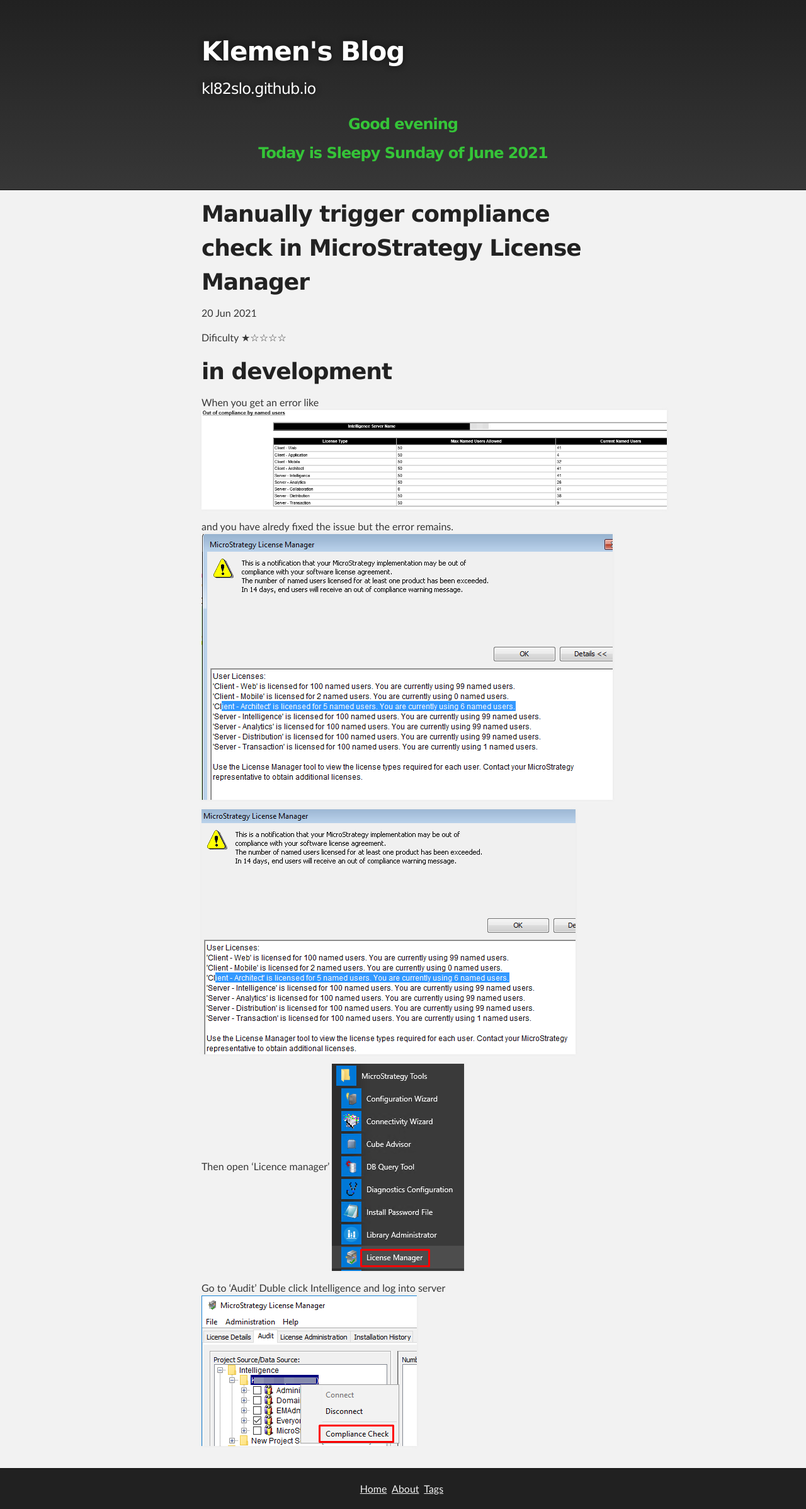
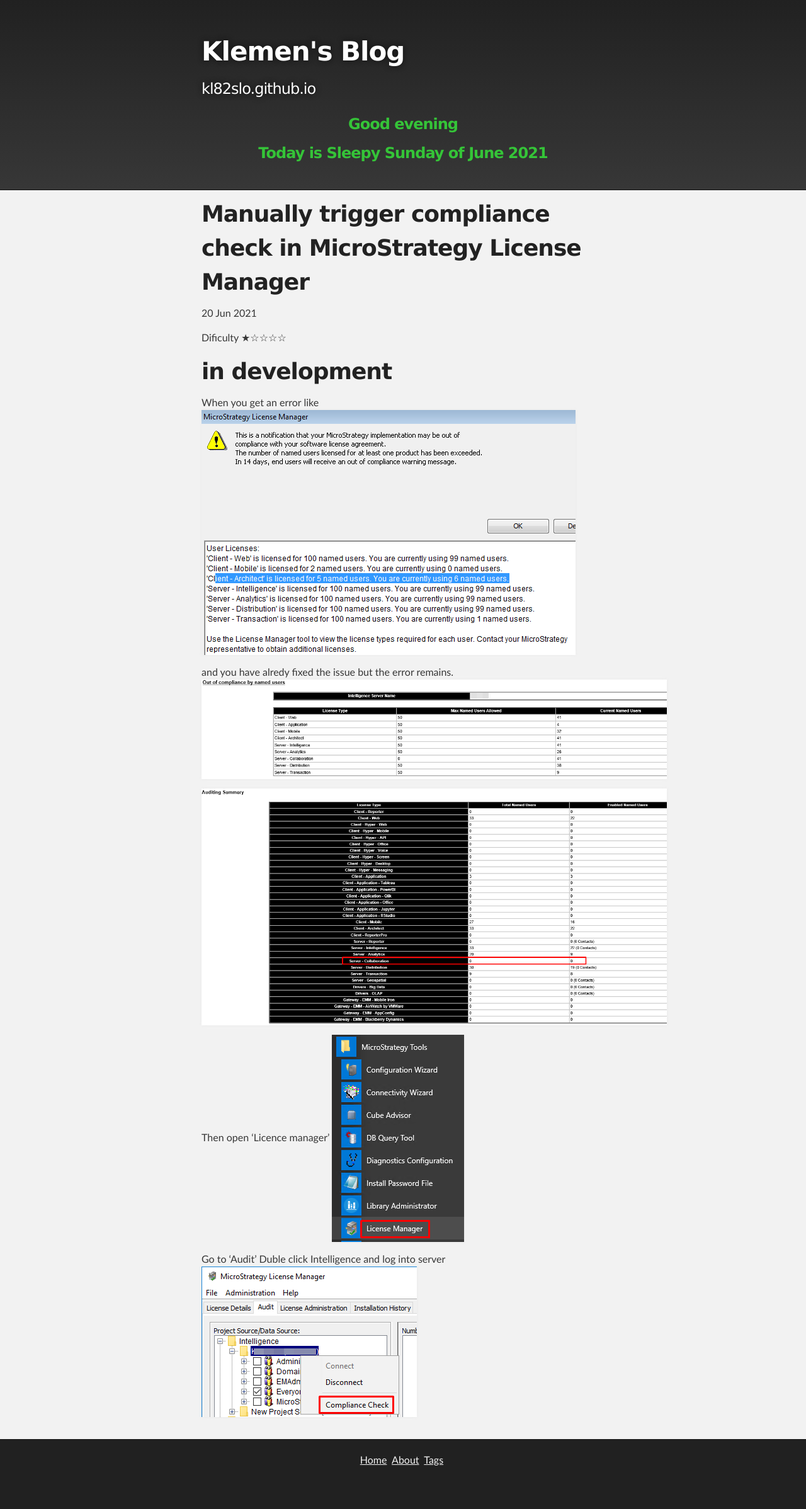
Before and after one commit to kl82slo/kl82slo.github.io, a Jekyll site: the page built from _posts/2021-06-20-0007 Manually trigger compliance check in MicroStrategy License Manager.md, in a window 1280 px wide. Shown: the whole page at 63% size. Built offline with Jekyll 4.4.1, drawn with Linux system fonts in a browser that asks for light colours; after the commit the page ends 2350 px from its top, so only the background shows below that.

Commit message:
Update 2021-06-20-0007 Manually trigger compliance check in MicroStrategy License Manager.md

```diff
--- a/_posts/2021-06-20-0007 Manually trigger compliance check in MicroStrategy License Manager.md
+++ b/_posts/2021-06-20-0007 Manually trigger compliance check in MicroStrategy License Manager.md
@@ -14,12 +14,12 @@
 
 
 When you get an error like
+![License_manager1](/img/20210620_0007/License_manager1.png)
+
+and you have alredy fixed the issue but the error remains.
 ![compliance](/img/20210620_0007/compliance_hidden.png)
 
-and you have alredy fixed the issue but the error remains.
-![License_manager](/img/20210620_0007/License_manager.png)
-
-![License_manager1](/img/20210620_0007/License_manager1.png)
+![compliance1](/img/20210620_0007/compliance1.png)
 
 Then open 'Licence manager'
 ![Open_licence_manager](/img/20210620_0007/Open_licence_manager.png)
```
